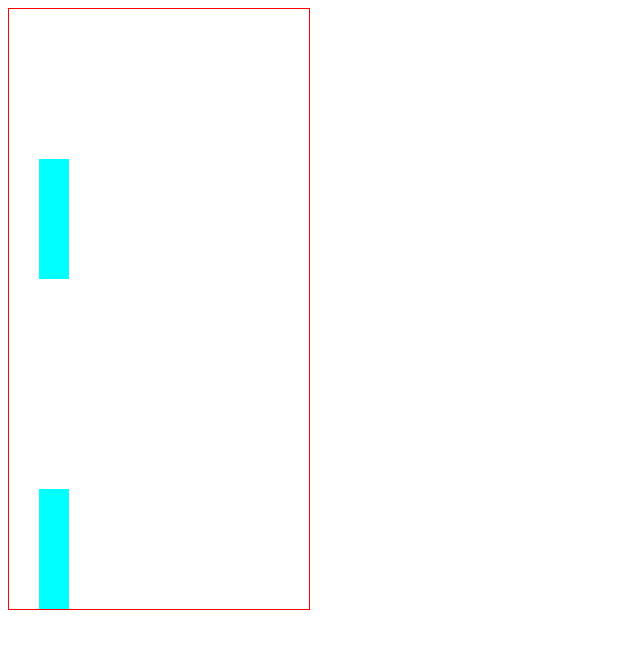
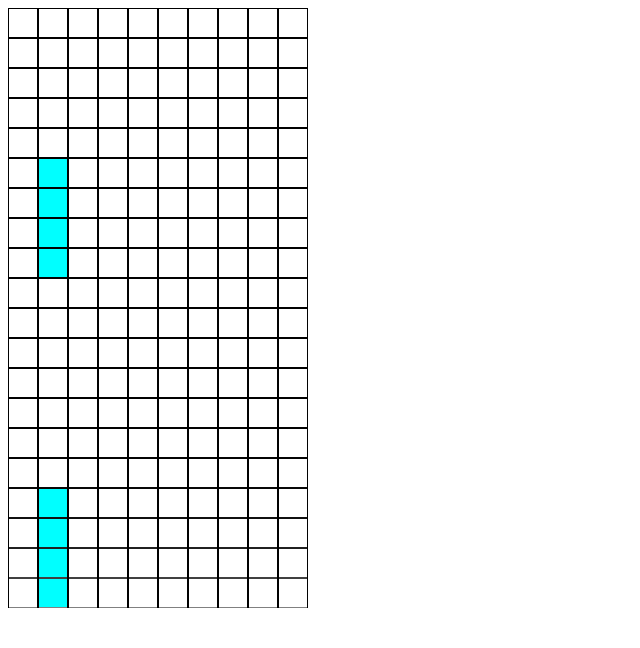
Before and after one commit to rickaw/softwire-work-experience-feb-2024, a website with bundled scripts: page src/game.html in a window 1280 px wide. Shown: the whole page, without its empty margins (0-640 px from the left). Built offline with nearby package versions, Linux system fonts and the light colour scheme.

Commit message:
Add board grid

```diff
--- a/src/game.html
+++ b/src/game.html
@@ -7,6 +7,6 @@
     <script type="module" src="./game.js"></script>
 </head>
 <body>
-    <canvas id="game-board" style="border:1px solid red;"></canvas>
+    <canvas id="game-board"></canvas>
 </body>
 </html>
--- a/src/game.js
+++ b/src/game.js
@@ -20,7 +20,23 @@ gameBoardContext.canvas.width = boardWidth
 const occupiedTiles = []
 
 currentPiece = iPiece
-currentPosition = {row: 0, column: 0}
+currentPosition = { row: 0, column: 0 }
+
+setUpGrid()
+
+function setUpGrid() {
+    for (let x = 0; x <= boardWidth; x += tileWidth) {
+        gameBoardContext.moveTo(x, 0)
+        gameBoardContext.lineTo(x, boardHeight)
+        gameBoardContext.stroke()
+    }
+
+    for (let y = 0; y <= boardHeight; y += tileHeight) {
+        gameBoardContext.moveTo(0, y)
+        gameBoardContext.lineTo(boardWidth, y)
+        gameBoardContext.stroke()
+    }
+}
 
 setInterval(() => {
     moveForward()
@@ -107,7 +123,7 @@ function drawPiece(piece, position) {
 
 function drawTile(row, column, color) {
     gameBoardContext.fillStyle = color
-    gameBoardContext.fillRect(column * tileWidth, row * tileHeight, tileWidth, tileHeight)
+    gameBoardContext.fillRect(column * tileWidth + 1, row * tileHeight + 1, tileWidth - 2, tileHeight - 2)
 }
 
 function spawnNewPiece() {
```
